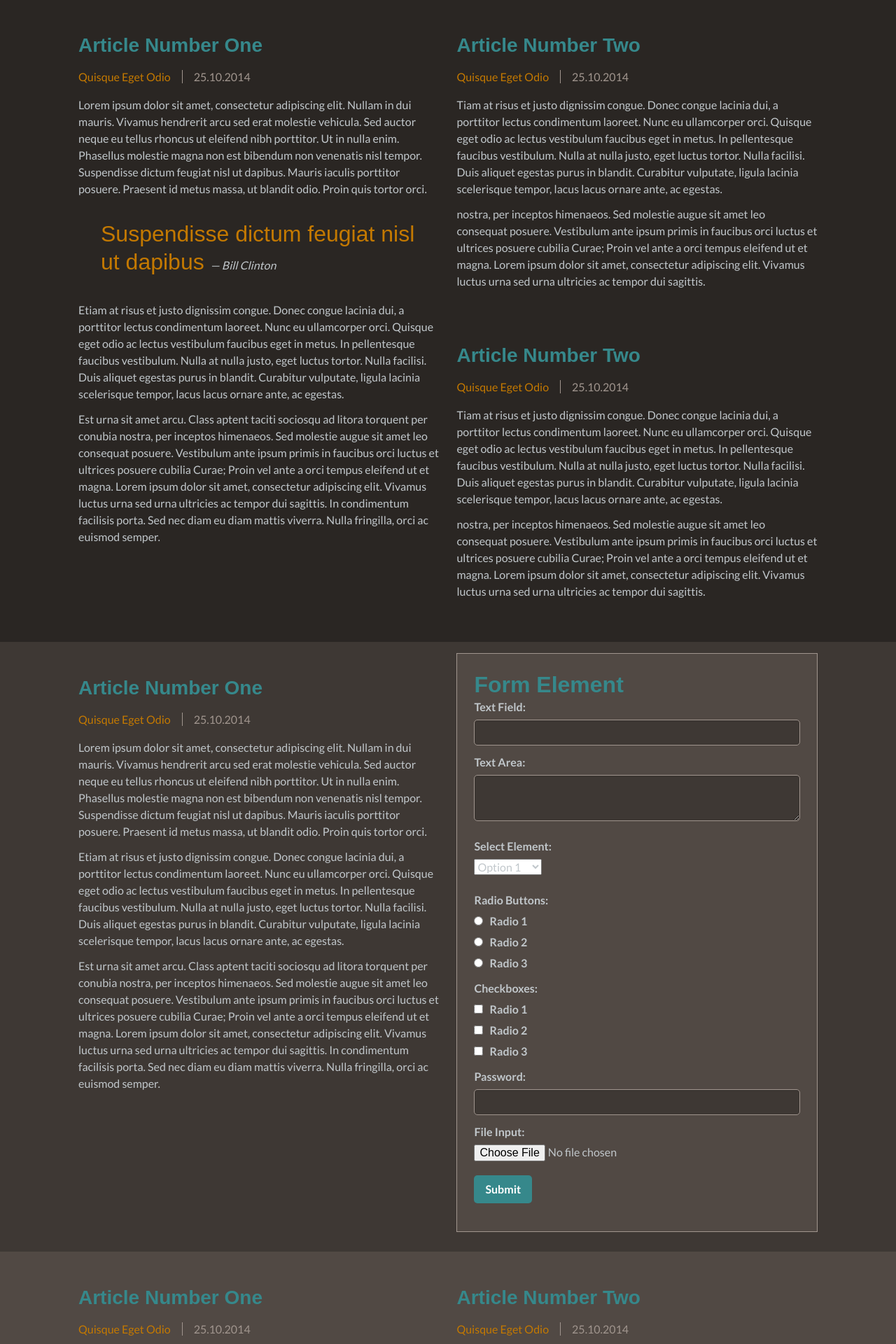
After one commit to cmd1209/Super-BNB-Template, a PHP site: page /index.php in a window 1280 px wide. The commit adds this page. Shown: the part 584-2504 px from the top of the page at 70% size. Run offline with PHP 8.4, Linux system fonts and the light colour scheme; some web fonts are replaced.

Commit message:
from terminal

```diff
--- a/css/parts/nav.sass
+++ b/css/parts/nav.sass
@@ -2,6 +2,23 @@
 header
   h1
     float: left
+    letter-spacing: -4px
+    a
+      color: white
+      background-color: $accent-color
+      padding: 0.15em 0.7em
+      border-radius: $base-border-radius
+      @include transition (all 0.25s ease-in-out)
+      &:hover
+        @include transition (all 0.25s ease-in-out)
+        background-color: $primary-color
+        color: white
+        padding-bottom: 0.65em
+    strong
+      font-weight: 300
+      letter-spacing: 2px
+      font-size: 70%
+      text-transform: uppercase
     @include media($small-screen)
       text-align: center
       float: none
--- /dev/null
+++ b/index.php
@@ -0,0 +1,227 @@
+  <html lang="en" class="wf-europa-i4-active wf-europa-i7-active wf-europa-n4-active wf-europa-n7-active wf-active">
+  <head>
+    <meta charset="utf-8">
+    <meta http-equiv="X-UA-Compatible" content="IE=edge,chrome=1">
+    <meta name="viewport" content="width=device-width,initial-scale=1">
+    <meta name="description" content="Scaffold styles, variables and structure for Bourbon projects.">
+    <title>Super BNB Template</title>
+    <link rel="stylesheet" href="css/style.css">
+    <script src="http://code.jquery.com/jquery-latest.min.js" type="text/javascript"></script>
+    <script src="js/min/functions-min.js"></script>
+      <!--[if lt IE 9]>
+        <script src="//html5shim.googlecode.com/svn/trunk/html5.js"></script>
+        <![endif]-->
+      </head>
+      <body class="example">
+      <div class="contentwrap"> <!-- content wrapper -->
+      <div id="mobilewrap">
+        <nav class="mobile">
+              <li><a href="//bourbon.io" class="bourbon">Bourbon</a></li>
+              <li><a href="//neat.bourbon.io" class="neat">Neat</a></li>
+              <li><a href="//bitters.bourbon.io" class="bitters current">Bitters</a></li>
+              <li><a href="//refills.bourbon.io" class="refills">Refills</a></li>
+              <li><a href="//refills.bourbon.io" class="refills">Really long link</a></li>
+              <li><a href="//refills.bourbon.io" class="refills">short</a></li>
+              <li><a href="//refills.bourbon.io" class="refills">another long one</a></li>
+            </nav>
+      </div>
+        <a href="#mobilewrap" class="mobileactivator">
+          &#9776;
+        </a>
+        <header class="main">
+          <div class="wrap">
+            <h1><a href="/"><strong>Super</strong>BNB</a></h1>
+            <nav class="bourbon">
+              <li><a href="//bourbon.io" class="bourbon">Bourbon</a></li>
+              <li><a href="//neat.bourbon.io" class="neat">Neat</a></li>
+              <li><a href="//bitters.bourbon.io" class="bitters current">Bitters</a></li>
+              <li><a href="//refills.bourbon.io" class="refills">Refills</a></li>
+            </nav>
+          </div>
+        </header>
+        <section class="hero">
+          <div class="heroslideshow">
+            <div class="slides" style="background:url(http://andreas-heller.de/wp-content/uploads/2013/12/666-04-Kirchenweg-6-sylt.jpg)center center;">
+              <div class="lockup">
+            <h2>Hey Super Dupper Bitters</h2>
+            <p>Nulla facilisi. Duis aliquet <a href="#">Egestas</a> purus in blandit. Curabitur <a href="#">Vulputate</a>, ligula lacinia <a href="#">Scelerisque</a> tempor, lacus lacus ornare ante, ac egestas.</p>
+          </div>
+            </div>
+            <div class="slides" style="background:url(http://andreas-heller.de/wp-content/uploads/2013/08/KF1418-15.jpg)center center;">
+              <div class="lockup">
+            <h2>Lockup Number Two</h2>
+            <p>Nulla facilisi.<a href="#">Egestas</a> purus in blandit. Curabitur <a href="#">Vulputate</a>, ligula lacinia <a href="#">Scelerisque</a> tempor, lacus lacus ornare ante, ac egestas.</p>
+          </div>
+            </div>
+            <div class="slides" style="background:url(http://andreas-heller.de/wp-content/uploads/2013/08/KF1418-85.jpg)center center;">
+              <div class="lockup">
+            <h2>This never gets old</h2>
+            <p>Duis aliquet <a href="#">Egestas</a> purus in <a href="#">Vulputate</a>, ligula lacinia <a href="#">Scelerisque</a> tempor, lacus lacus ornare ante, ac egestas.</p>
+          </div>
+            </div>
+            <div class="slides" style="background:url(http://andreas-heller.de/wp-content/uploads/2013/08/OH566_10.jpg)center center;">
+              <div class="lockup">
+            <h2>The Final Lockup</h2>
+            <p>Nulla aliquet <a href="#">Egestas</a> purus in blandit.<a href="#">Vulputate</a>, ligula lacinia <a href="#">Scelerisque</a> tempor, lacus lacus ornare ante, ac egestas.</p>
+          </div>
+            </div>
+          </div>
+        </section>
+        <section>
+          <div class="wrap">
+            <div class="left">
+              <article>
+                <h3>Article Number One</h3>
+                <a href="#" class="author">Quisque Eget Odio<span class="date">25.10.2014</span></a>
+                <p>Lorem ipsum dolor sit amet, consectetur adipiscing elit. Nullam in dui mauris. Vivamus hendrerit arcu sed erat molestie vehicula. Sed auctor neque eu tellus rhoncus ut eleifend nibh porttitor. Ut in nulla enim. Phasellus molestie magna non est bibendum non venenatis nisl tempor. Suspendisse dictum feugiat nisl ut dapibus. Mauris iaculis porttitor posuere. Praesent id metus massa, ut blandit odio. Proin quis tortor orci.</p>
+                <blockquote>
+                  Suspendisse dictum feugiat nisl ut dapibus
+                  <cite>Bill Clinton</cite>
+                </blockquote>
+                <p>Etiam at risus et justo dignissim congue. Donec congue lacinia dui, a porttitor lectus condimentum laoreet. Nunc eu ullamcorper orci. Quisque eget odio ac lectus vestibulum faucibus eget in metus. In pellentesque faucibus vestibulum. Nulla at nulla justo, eget luctus tortor. Nulla facilisi. Duis aliquet egestas purus in blandit. Curabitur vulputate, ligula lacinia scelerisque tempor, lacus lacus ornare ante, ac egestas.</p>
+
+                <p>Est urna sit amet arcu. Class aptent taciti sociosqu ad litora torquent per conubia nostra, per inceptos himenaeos. Sed molestie augue sit amet leo consequat posuere. Vestibulum ante ipsum primis in faucibus orci luctus et ultrices posuere cubilia Curae; Proin vel ante a orci tempus eleifend ut et magna. Lorem ipsum dolor sit amet, consectetur adipiscing elit. Vivamus luctus urna sed urna ultricies ac tempor dui sagittis. In condimentum facilisis porta. Sed nec diam eu diam mattis viverra. Nulla fringilla, orci ac euismod semper.</p>
+              </article>
+            </div>
+            <div class="right">
+              <article>
+                <h3>Article Number Two</h3>
+                <a href="#" class="author">Quisque Eget Odio<span class="date">25.10.2014</span></a>
+                <p>Tiam at risus et justo dignissim congue. Donec congue lacinia dui, a porttitor lectus condimentum laoreet. Nunc eu ullamcorper orci. Quisque eget odio ac lectus vestibulum faucibus eget in metus. In pellentesque faucibus vestibulum. Nulla at nulla justo, eget luctus tortor. Nulla facilisi. Duis aliquet egestas purus in blandit. Curabitur vulputate, ligula lacinia scelerisque tempor, lacus lacus ornare ante, ac egestas.</p>
+                <p>nostra, per inceptos himenaeos. Sed molestie augue sit amet leo consequat posuere. Vestibulum ante ipsum primis in faucibus orci luctus et ultrices posuere cubilia Curae; Proin vel ante a orci tempus eleifend ut et magna. Lorem ipsum dolor sit amet, consectetur adipiscing elit. Vivamus luctus urna sed urna ultricies ac tempor dui sagittis.</p>
+              </article>
+
+              <article>
+                <h3>Article Number Two</h3>
+                <a href="#" class="author">Quisque Eget Odio<span class="date">25.10.2014</span></a>
+                <p>Tiam at risus et justo dignissim congue. Donec congue lacinia dui, a porttitor lectus condimentum laoreet. Nunc eu ullamcorper orci. Quisque eget odio ac lectus vestibulum faucibus eget in metus. In pellentesque faucibus vestibulum. Nulla at nulla justo, eget luctus tortor. Nulla facilisi. Duis aliquet egestas purus in blandit. Curabitur vulputate, ligula lacinia scelerisque tempor, lacus lacus ornare ante, ac egestas.</p>
+                <p>nostra, per inceptos himenaeos. Sed molestie augue sit amet leo consequat posuere. Vestibulum ante ipsum primis in faucibus orci luctus et ultrices posuere cubilia Curae; Proin vel ante a orci tempus eleifend ut et magna. Lorem ipsum dolor sit amet, consectetur adipiscing elit. Vivamus luctus urna sed urna ultricies ac tempor dui sagittis.</p>
+              </article>
+            </div>
+          </div>
+        </section>
+
+        <section>
+          <div class="wrap">
+            <div class="left">
+              <article>
+                <h3>Article Number One</h3>
+                <a href="#" class="author">Quisque Eget Odio<span class="date">25.10.2014</span></a>
+                <p>Lorem ipsum dolor sit amet, consectetur adipiscing elit. Nullam in dui mauris. Vivamus hendrerit arcu sed erat molestie vehicula. Sed auctor neque eu tellus rhoncus ut eleifend nibh porttitor. Ut in nulla enim. Phasellus molestie magna non est bibendum non venenatis nisl tempor. Suspendisse dictum feugiat nisl ut dapibus. Mauris iaculis porttitor posuere. Praesent id metus massa, ut blandit odio. Proin quis tortor orci.</p>
+
+                <p>Etiam at risus et justo dignissim congue. Donec congue lacinia dui, a porttitor lectus condimentum laoreet. Nunc eu ullamcorper orci. Quisque eget odio ac lectus vestibulum faucibus eget in metus. In pellentesque faucibus vestibulum. Nulla at nulla justo, eget luctus tortor. Nulla facilisi. Duis aliquet egestas purus in blandit. Curabitur vulputate, ligula lacinia scelerisque tempor, lacus lacus ornare ante, ac egestas.</p>
+
+                <p>Est urna sit amet arcu. Class aptent taciti sociosqu ad litora torquent per conubia nostra, per inceptos himenaeos. Sed molestie augue sit amet leo consequat posuere. Vestibulum ante ipsum primis in faucibus orci luctus et ultrices posuere cubilia Curae; Proin vel ante a orci tempus eleifend ut et magna. Lorem ipsum dolor sit amet, consectetur adipiscing elit. Vivamus luctus urna sed urna ultricies ac tempor dui sagittis. In condimentum facilisis porta. Sed nec diam eu diam mattis viverra. Nulla fringilla, orci ac euismod semper.</p>
+              </article>
+            </div>
+            <div class="right">
+             <fieldset>
+
+              <form>
+                <h2>Form Element</h2>
+
+
+                <p><label for="text_field">Text Field:</label>
+                  <input type="text" id="text_field"></p>
+
+                  <p><label for="text_area">Text Area:</label>
+                    <textarea id="text_area"></textarea></p>
+
+                    <p><label for="select_element">Select Element:</label>
+                      <select name="select_element">
+                        <optgroup label="Option Group 1">
+                          <option value="1">Option 1</option>
+                          <option value="2">Option 2</option>
+                          <option value="3">Option 3</option>
+                        </optgroup>
+                        <optgroup label="Option Group 2">
+                          <option value="1">Option 1</option>
+                          <option value="2">Option 2</option>
+                          <option value="3">Option 3</option>
+                        </optgroup>
+                      </select></p>
+
+                      <p><label for="radio_buttons">Radio Buttons:</label>
+                        <label>
+                          <input type="radio" class="radio" name="radio_button" value="radio_1"> Radio 1
+                        </label>
+                        <label>
+                          <input type="radio" class="radio" name="radio_button" value="radio_2"> Radio 2
+                        </label>
+                        <label>
+                          <input type="radio" class="radio" name="radio_button" value="radio_3"> Radio 3
+                        </label>
+                      </p>
+
+                      <p><label for="checkboxes">Checkboxes:</label>
+                        <label>
+                          <input type="checkbox" class="checkbox" name="checkboxes" value="check_1"> Radio 1
+                        </label>
+                        <label>
+                          <input type="checkbox" class="checkbox" name="checkboxes" value="check_2"> Radio 2
+                        </label>
+                        <label>
+                          <input type="checkbox" class="checkbox" name="checkboxes" value="check_3"> Radio 3
+                        </label>
+                      </p>
+
+                      <p><label for="password">Password:</label>
+                        <input type="password" class="password" name="password">
+                      </p>
+
+                      <p><label for="file">File Input:</label>
+                        <input type="file" class="file" name="file">
+                      </p>
+
+
+                      <p><input class="button" type="submit" value="Submit"></p>
+                    </form>
+                  </fieldset>
+                </div>
+              </div>
+            </section>
+
+            <section>
+              <div class="wrap">
+                <div class="left">
+                  <article>
+                    <h3>Article Number One</h3>
+                    <a href="#" class="author">Quisque Eget Odio<span class="date">25.10.2014</span></a>
+                    <p>Lorem ipsum dolor sit amet, consectetur adipiscing elit. Nullam in dui mauris. Vivamus hendrerit arcu sed erat molestie vehicula. Sed auctor neque eu tellus rhoncus ut eleifend nibh porttitor. Ut in nulla enim. Phasellus molestie magna non est bibendum non venenatis nisl tempor. Suspendisse dictum feugiat nisl ut dapibus. Mauris iaculis porttitor posuere. Praesent id metus massa, ut blandit odio. Proin quis tortor orci.</p>
+
+                    <p>Etiam at risus et justo dignissim congue. Donec congue lacinia dui, a porttitor lectus condimentum laoreet. Nunc eu ullamcorper orci. Quisque eget odio ac lectus vestibulum faucibus eget in metus. In pellentesque faucibus vestibulum. Nulla at nulla justo, eget luctus tortor. Nulla facilisi. Duis aliquet egestas purus in blandit. Curabitur vulputate, ligula lacinia scelerisque tempor, lacus lacus ornare ante, ac egestas.</p>
+
+                    <p>Est urna sit amet arcu. Class aptent taciti sociosqu ad litora torquent per conubia nostra, per inceptos himenaeos. Sed molestie augue sit amet leo consequat posuere. Vestibulum ante ipsum primis in faucibus orci luctus et ultrices posuere cubilia Curae; Proin vel ante a orci tempus eleifend ut et magna. Lorem ipsum dolor sit amet, consectetur adipiscing elit. Vivamus luctus urna sed urna ultricies ac tempor dui sagittis. In condimentum facilisis porta. Sed nec diam eu diam mattis viverra. Nulla fringilla, orci ac euismod semper.</p>
+                  </article>
+                </div>
+                <div class="right">
+                  <article>
+                    <h3>Article Number Two</h3>
+                    <a href="#" class="author">Quisque Eget Odio<span class="date">25.10.2014</span></a>
+                    <p>Tiam at risus et justo dignissim congue. Donec congue lacinia dui, a porttitor lectus condimentum laoreet. Nunc eu ullamcorper orci. Quisque eget odio ac lectus vestibulum faucibus eget in metus. In pellentesque faucibus vestibulum. Nulla at nulla justo, eget luctus tortor. Nulla facilisi. Duis aliquet egestas purus in blandit. Curabitur vulputate, ligula lacinia scelerisque tempor, lacus lacus ornare ante, ac egestas.</p>
+                    <p>nostra, per inceptos himenaeos. Sed molestie augue sit amet leo consequat posuere. Vestibulum ante ipsum primis in faucibus orci luctus et ultrices posuere cubilia Curae; Proin vel ante a orci tempus eleifend ut et magna. Lorem ipsum dolor sit amet, consectetur adipiscing elit. Vivamus luctus urna sed urna ultricies ac tempor dui sagittis.</p>
+                  </article>
+                </div>
+              </div>
+            </section>
+
+            <footer class="main">
+              <div class="wrap">
+              <nav class="bourbon">
+              <li><a href="//bourbon.io" class="bourbon">Bourbon</a></li>
+              <li><a href="//neat.bourbon.io" class="neat">Neat</a></li>
+              <li><a href="//bitters.bourbon.io" class="bitters current">Bitters</a></li>
+              <li><a href="//refills.bourbon.io" class="refills">Refills</a></li>
+              </nav>
+                <p>Bitters is maintained and funded by <a href="//thoughtbot.com">thoughtbot, inc</a>. Tweet your questions or suggestions to <a href="//twitter.com/kylefiedler">@kylefiedler</a> or <a href="//twitter.com/thoughtbot">@thoughtbot</a>.</p>
+                <p>Copyright © 2013–2014 <a href="//thoughtbot.com">thoughtbot, inc</a>. Bitters is free software, and may be redistributed under the terms specified in the <a href="//github.com/thoughtbot/bourbon/blob/master/LICENSE.md">license</a>.</p>
+                <nav class="actions">
+                  <a href="/example.html">Example</a>
+                  <a href="//github.com/thoughtbot/bitters">GitHub</a>
+                </nav>
+
+              </div>
+            </footer>
+          </div>  <!-- end content wrapper -->
+          </body>
+          </html>
--- /dev/null
+++ b/min/Gruntfile-min.js
@@ -0,0 +1 @@
+module.exports=function(s){s.initConfig({pkg:s.file.readJSON("package.json"),watch:{options:{livereload:!0},scripts:{files:["js/*.js"],tasks:["uglify"],options:{spawn:!1}},css:{files:["**/*.sass","**/*.scss"],tasks:["sass"],options:{spawn:!1}}},uglify:{build:{src:"js/functions.js",dest:"js/min/functions-min.js"}},sass:{dist:{options:{style:"compressed"},files:{"css/style.css":"css/style.sass"}}}}),s.loadNpmTasks("grunt-contrib-uglify"),s.loadNpmTasks("grunt-contrib-sass"),s.loadNpmTasks("grunt-contrib-watch"),s.registerTask("default",["watch"]),s.loadNpmTasks("grunt-serve")};
--- a/package.json
+++ b/package.json
@@ -6,6 +6,7 @@
     "grunt-contrib-concat": "^0.5.0",
     "grunt-contrib-sass": "^0.8.1",
     "grunt-contrib-uglify": "^0.6.0",
-    "grunt-contrib-watch": "^0.6.1"
+    "grunt-contrib-watch": "^0.6.1",
+    "grunt-serve": "^0.1.6"
   }
 }
```
Also changed, not shown: Gruntfile.js (+7 -0 lines), css/style.css, css/tools/base/_typography.scss (line endings or trailing spaces), 2 other files.
